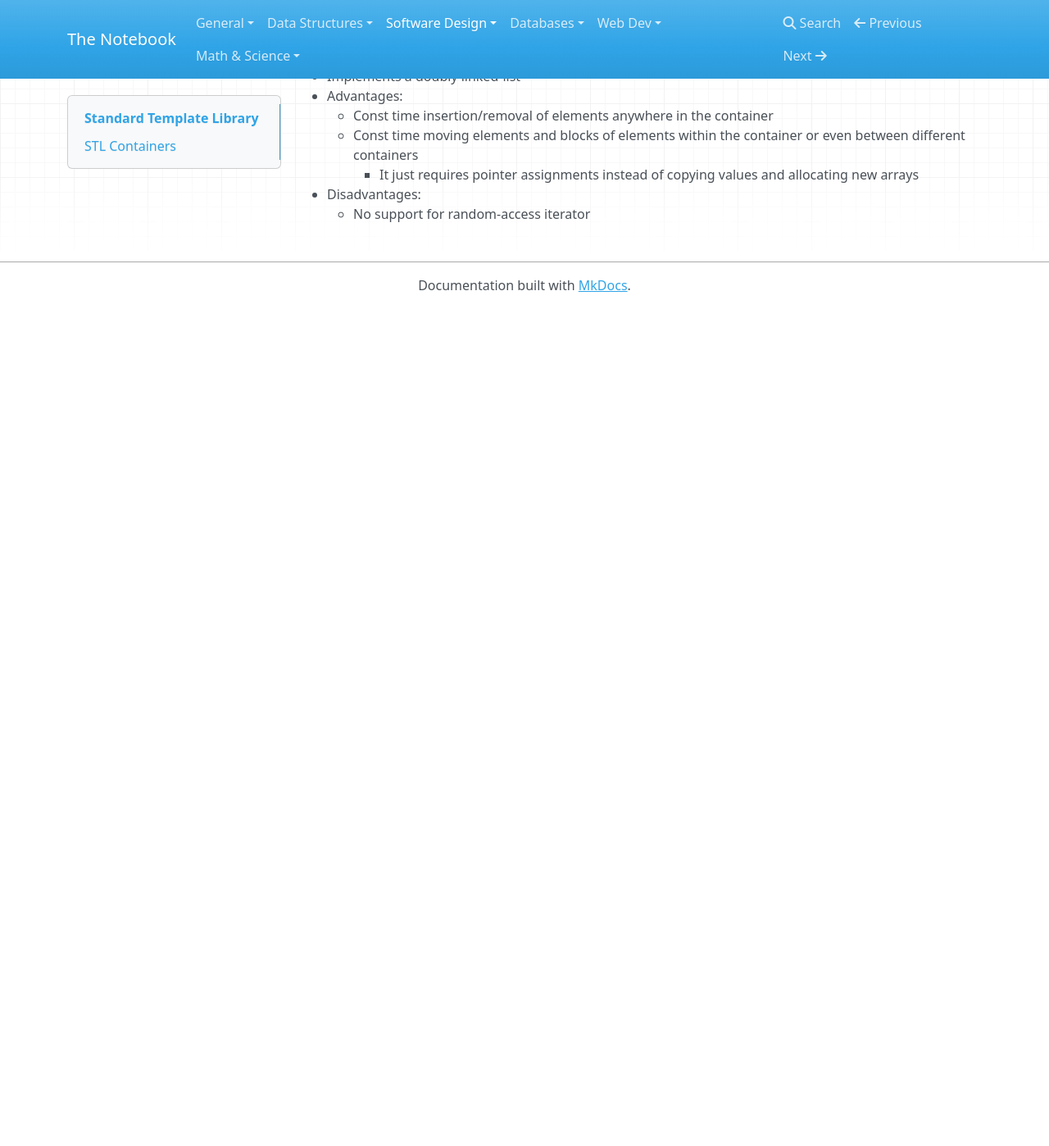
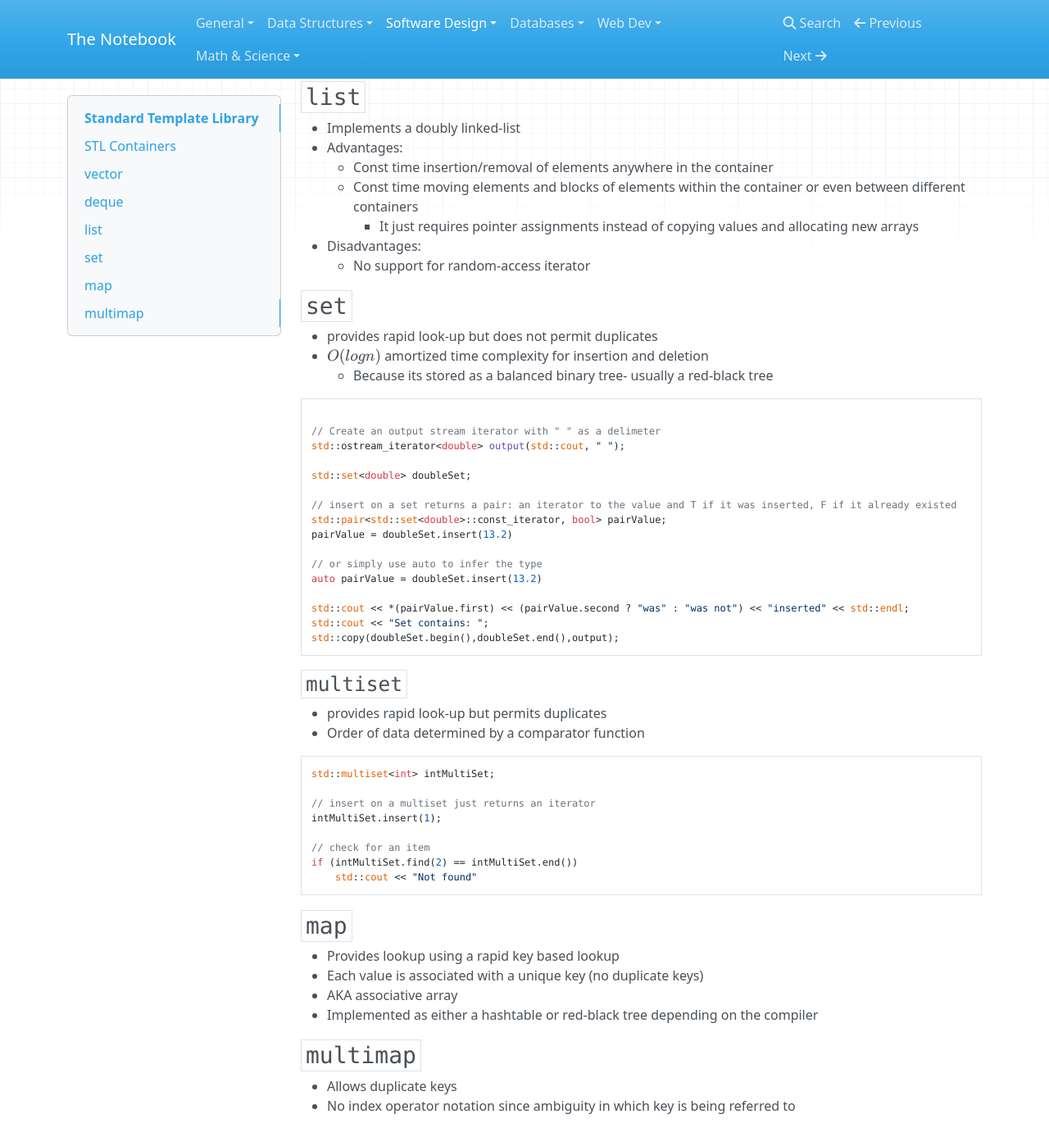
Before and after one commit to meyerv11045/notes, an MkDocs documentation site: the page built from notes/software_design/stl.md, in a window 1280 px wide and 1400 px high, scrolled down 1169 px. Shown: the whole window at 82% size. Built offline with MkDocs 1.6.1, drawn with Linux system fonts in a browser that asks for light colours; nearby versions of some CDN libraries; formulas are drawn with MathJax 3; before the commit the page ends 1545 px from its top, so only the background shows below that; some of the changed text lies outside the part shown.

Commit message:
class notes

````diff
--- a/mkdocs.yml
+++ b/mkdocs.yml
@@ -62,4 +62,4 @@ nav:
       - 'Current & Resistance': 'math_science/physics/ch25.md'
     - Prob & Stats:
       - 'Random Variables': 'math_science/prob_stats/rv.md'
-      - '10/6 Class Notes': 'math_science/prob_stats/10-6.md'
+      - '10/6 Class Notes': 'math_science/prob_stats/joint-distributions.md'
--- a/notes/software_design/stl.md
+++ b/notes/software_design/stl.md
@@ -11,10 +11,12 @@
         - set, multiset, map, multimap
         - Implemented as balanced binary trees
         - Supports efficient operations on elements using keys ordered by `operator<`
+        - Provide efficient, direct accessto store and retrieve elements via a key
+        - Keys are maintained in ascending order
     - 3) **Adaptors**- provide different ways to access sequential and associative containers
         - stack, queue, priority queue
 
-### `vector`
+## `vector`
 - Can change size dynamically (resizable array)
 - Provides best random-access performance
     - Supports random access iterator
@@ -30,7 +32,7 @@
     - consume more memory than arrays due to automatic resizing
 - Memory is gauranteed to be contiguous so can use pointer arithmetic
 
-### `deque`
+## `deque`
 - Pronounced "deck"
 - Double ended queue
 - Advantages:
@@ -41,7 +43,7 @@
     - Vector will be slightly faster b/c it doesnt need the lookup table due to only pushing back
     - Elements not guaranteeed to be in contiguous storage locations so pointer arithmetic not safe
 
-### `list`
+## `list`
 - Implements a doubly linked-list
 - Advantages:
     - Const time insertion/removal of elements anywhere in the container
@@ -49,3 +51,52 @@
         - It just requires pointer assignments instead of copying values and allocating new arrays
 - Disadvantages:
     - No support for random-access iterator
+
+## `set`
+- provides rapid look-up but does not permit duplicates
+- $O(logn)$ amortized time complexity for insertion and deletion
+    - Because its stored as a balanced binary tree- usually a red-black tree
+
+``` c++
+
+// Create an output stream iterator with " " as a delimeter
+std::ostream_iterator<double> output(std::cout, " ");
+
+std::set<double> doubleSet;
+
+// insert on a set returns a pair: an iterator to the value and T if it was inserted, F if it already existed
+std::pair<std::set<double>::const_iterator, bool> pairValue;
+pairValue = doubleSet.insert(13.2)
+
+// or simply use auto to infer the type
+auto pairValue = doubleSet.insert(13.2)
+
+std::cout << *(pairValue.first) << (pairValue.second ? "was" : "was not") << "inserted" << std::endl;
+std::cout << "Set contains: ";
+std::copy(doubleSet.begin(),doubleSet.end(),output);
+```
+
+### `multiset`
+- provides rapid look-up but permits duplicates
+- Order of data determined by a comparator function
+
+``` c++
+std::multiset<int> intMultiSet;
+
+// insert on a multiset just returns an iterator
+intMultiSet.insert(1);
+
+// check for an item
+if (intMultiSet.find(2) == intMultiSet.end())
+    std::cout << "Not found"
+```
+
+## `map`
+- Provides lookup using a rapid key based lookup
+- Each value is associated with a unique key (no duplicate keys)
+- AKA associative array
+- Implemented as either a hashtable or red-black tree depending on the compiler
+
+## `multimap`
+- Allows duplicate keys
+- No index operator notation since ambiguity in which key is being referred to
````
Also changed, not shown: notes/math_science/prob_stats/10-6.md (deleted, +0 -88 lines), notes/math_science/prob_stats/joint-distributions.md (added, +169 -0 lines), notes/math_science/static/covariance.jpg (added), notes/math_science/static/crv2-pdf.png (added).
